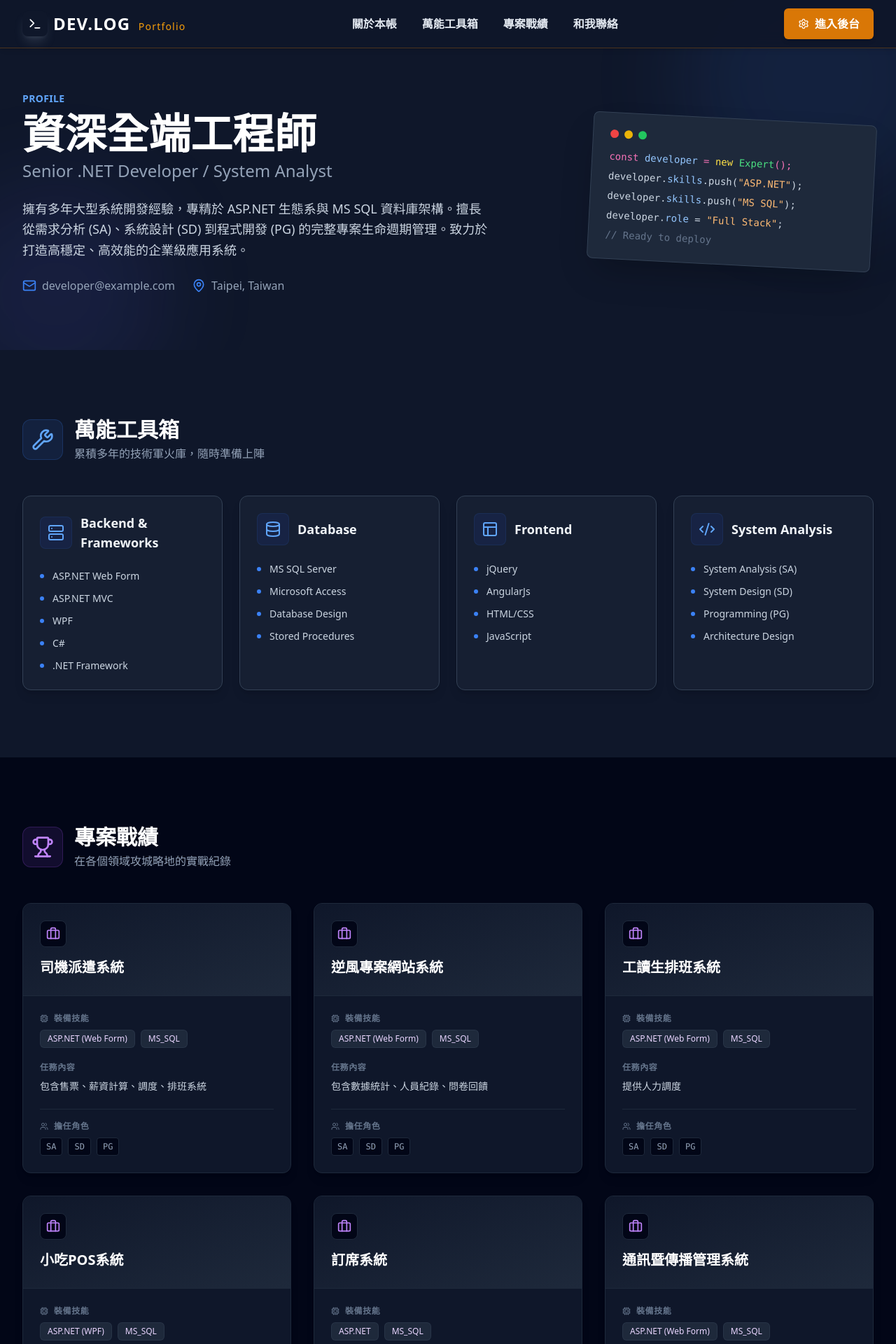
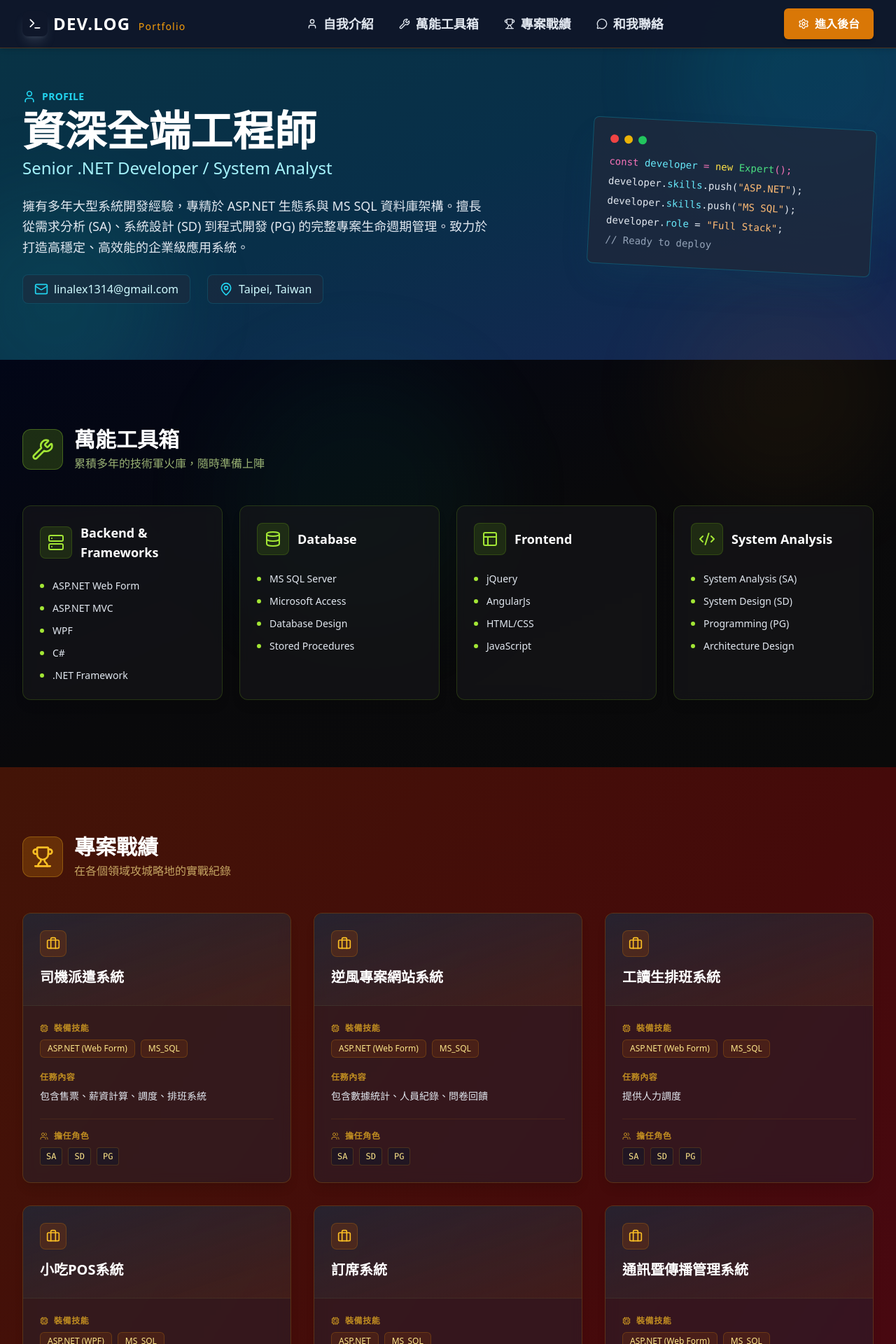
Before and after one commit to linalex1314/AlexWeb, a React (Vite) app: page / in a window 1280 px wide. Shown: the top 1920 px of the page at 70% size. Built offline with nearby package versions, Linux system fonts and the light colour scheme.

Commit message:
Update UI: larger nav fonts, section color contrast, contact form with EmailJS

```diff
--- a/components/Hero.tsx
+++ b/components/Hero.tsx
@@ -1,63 +1,66 @@
 import React from 'react';
 import { useContent } from '../context/ContentContext';
-import { Mail, MapPin } from 'lucide-react';
+import { Mail, MapPin, User } from 'lucide-react';
 
 export const Hero: React.FC = () => {
   const { data } = useContent();
   const { profile } = data;
 
   return (
-    <section id="about" className="relative pt-32 pb-20 overflow-hidden">
+    <section id="about" className="relative pt-32 pb-20 overflow-hidden bg-gradient-to-br from-cyan-950 via-sky-950 to-blue-950">
       {/* Background Decor */}
-      <div className="absolute top-0 right-0 -mr-20 -mt-20 w-96 h-96 bg-blue-500/10 rounded-full blur-3xl pointer-events-none" />
-      <div className="absolute bottom-0 left-0 -ml-20 -mb-20 w-80 h-80 bg-indigo-500/10 rounded-full blur-3xl pointer-events-none" />
+      <div className="absolute top-0 right-0 -mr-20 -mt-20 w-96 h-96 bg-cyan-500/10 rounded-full blur-3xl pointer-events-none" />
+      <div className="absolute bottom-0 left-0 -ml-20 -mb-20 w-80 h-80 bg-teal-500/10 rounded-full blur-3xl pointer-events-none" />
 
       <div className="max-w-7xl mx-auto px-4 sm:px-6 lg:px-8 relative z-10">
         <div className="flex flex-col md:flex-row items-start md:items-center justify-between gap-12">
 
           <div className="flex-1 space-y-6">
             <div className="space-y-2">
-              <span className="text-blue-400 font-semibold tracking-wide uppercase text-sm">Profile</span>
+              <div className="flex items-center gap-2">
+                <User className="w-5 h-5 text-cyan-400" />
+                <span className="text-cyan-400 font-semibold tracking-wide uppercase text-sm">Profile</span>
+              </div>
               <h1 className="text-4xl md:text-6xl font-bold text-white leading-tight">
                 {profile.name}
               </h1>
-              <h2 className="text-xl md:text-2xl text-slate-400 font-medium">
+              <h2 className="text-xl md:text-2xl text-cyan-200 font-medium">
                 {profile.title}
               </h2>
             </div>
 
             <div className="max-w-2xl">
-              <p className="text-lg text-slate-300 leading-relaxed whitespace-pre-wrap">
+              <p className="text-lg text-slate-200 leading-relaxed whitespace-pre-wrap">
                 {profile.summary}
               </p>
             </div>
 
-            <div className="flex flex-wrap gap-6 text-slate-400">
-                <div className="flex items-center gap-2">
-                    <Mail className="w-5 h-5 text-blue-500" />
-                    <span>{profile.email}</span>
+            <div className="flex flex-wrap gap-6">
+                <div className="flex items-center gap-2 bg-slate-800/60 px-4 py-2 rounded-lg border border-cyan-500/20">
+                    <Mail className="w-5 h-5 text-cyan-400" />
+                    <span className="text-cyan-100">{profile.email}</span>
                 </div>
-                <div className="flex items-center gap-2">
-                    <MapPin className="w-5 h-5 text-blue-500" />
-                    <span>{profile.location}</span>
+                <div className="flex items-center gap-2 bg-slate-800/60 px-4 py-2 rounded-lg border border-cyan-500/20">
+                    <MapPin className="w-5 h-5 text-cyan-400" />
+                    <span className="text-cyan-100">{profile.location}</span>
                 </div>
             </div>
           </div>
 
           {/* Decorative Code Block visual */}
           <div className="hidden md:block w-1/3">
-             <div className="bg-slate-800 rounded-lg p-6 border border-slate-700 shadow-2xl transform rotate-3 hover:rotate-0 transition-transform duration-500">
+             <div className="bg-slate-800/80 rounded-lg p-6 border border-cyan-500/30 shadow-2xl shadow-cyan-900/20 transform rotate-3 hover:rotate-0 transition-transform duration-500">
                 <div className="flex gap-2 mb-4">
                     <div className="w-3 h-3 rounded-full bg-red-500"/>
                     <div className="w-3 h-3 rounded-full bg-yellow-500"/>
                     <div className="w-3 h-3 rounded-full bg-green-500"/>
                 </div>
                 <div className="space-y-2 font-mono text-sm">
-                    <div className="text-pink-400">const <span className="text-blue-300">developer</span> = <span className="text-yellow-300">new</span> <span className="text-green-400">Expert</span>();</div>
-                    <div className="text-slate-300">developer.<span className="text-blue-300">skills</span>.push(<span className="text-orange-300">"ASP.NET"</span>);</div>
-                    <div className="text-slate-300">developer.<span className="text-blue-300">skills</span>.push(<span className="text-orange-300">"MS SQL"</span>);</div>
-                    <div className="text-slate-300">developer.<span className="text-blue-300">role</span> = <span className="text-orange-300">"Full Stack"</span>;</div>
-                    <div className="text-slate-500">// Ready to deploy</div>
+                    <div className="text-pink-400">const <span className="text-cyan-300">developer</span> = <span className="text-yellow-300">new</span> <span className="text-green-400">Expert</span>();</div>
+                    <div className="text-slate-200">developer.<span className="text-cyan-300">skills</span>.push(<span className="text-orange-300">"ASP.NET"</span>);</div>
+                    <div className="text-slate-200">developer.<span className="text-cyan-300">skills</span>.push(<span className="text-orange-300">"MS SQL"</span>);</div>
+                    <div className="text-slate-200">developer.<span className="text-cyan-300">role</span> = <span className="text-orange-300">"Full Stack"</span>;</div>
+                    <div className="text-slate-400">// Ready to deploy</div>
                 </div>
              </div>
           </div>
--- a/components/Navbar.tsx
+++ b/components/Navbar.tsx
@@ -1,6 +1,6 @@
 import React, { useState, useRef, useEffect } from 'react';
 import { useContent } from '../context/ContentContext';
-import { Terminal, Settings, ArrowLeft, Menu, X, KeyRound, Check, Lock, Eye, EyeOff } from 'lucide-react';
+import { Terminal, Settings, ArrowLeft, Menu, X, KeyRound, Check, Lock, Eye, EyeOff, User, Wrench, Trophy, MessageCircle } from 'lucide-react';
 
 export const Navbar: React.FC = () => {
   const { currentPage, switchPage } = useContent();
@@ -28,10 +28,10 @@ export const Navbar: React.FC = () => {
   const navClass = "fixed top-0 left-0 right-0 z-50 bg-slate-900/95 backdrop-blur-md border-b border-amber-600/30 shadow-md transition-all duration-300";
 
   const navItems = [
-    { label: '關於本帳', id: 'about' },
-    { label: '萬能工具箱', id: 'skills' },
-    { label: '專案戰績', id: 'projects' },
-    { label: '和我聯絡', id: 'contact' },
+    { label: '自我介紹', id: 'about', icon: User },
+    { label: '萬能工具箱', id: 'skills', icon: Wrench },
+    { label: '專案戰績', id: 'projects', icon: Trophy },
+    { label: '和我聯絡', id: 'contact', icon: MessageCircle },
   ];
 
   const handleScroll = (id: string) => {
@@ -80,15 +80,19 @@ export const Navbar: React.FC = () => {
             {/* Desktop Navigation */}
             {currentPage === 'home' && !isLoginMode && (
                 <div className="hidden md:flex items-center space-x-1">
-                {navItems.map((item) => (
+                {navItems.map((item) => {
+                    const IconComponent = item.icon;
+                    return (
                     <button
                     key={item.label}
                     onClick={() => handleScroll(item.id)}
-                    className="px-4 py-2 text-base font-semibold text-slate-200 hover:text-amber-400 hover:bg-slate-800 rounded-lg transition-all duration-200"
+                    className="flex items-center gap-2 px-4 py-2 text-lg font-bold text-slate-200 hover:text-amber-400 hover:bg-slate-800 rounded-lg transition-all duration-200"
                     >
+                    <IconComponent className="w-4 h-4" />
                     {item.label}
                     </button>
-                ))}
+                    );
+                })}
                 </div>
             )}
 
@@ -169,15 +173,19 @@ export const Navbar: React.FC = () => {
       {isMenuOpen && (
           <div className="md:hidden bg-slate-900 border-t border-amber-600/30 absolute w-full shadow-xl">
               <div className="px-4 pt-2 pb-6 space-y-2">
-                  {currentPage === 'home' && navItems.map((item) => (
+                  {currentPage === 'home' && navItems.map((item) => {
+                      const IconComponent = item.icon;
+                      return (
                       <button
                           key={item.label}
                           onClick={() => handleScroll(item.id)}
-                          className="block w-full text-left px-4 py-3 text-lg font-semibold text-slate-200 hover:text-amber-400 hover:bg-slate-800 rounded-lg"
+                          className="flex items-center gap-3 w-full text-left px-4 py-3 text-xl font-bold text-slate-200 hover:text-amber-400 hover:bg-slate-800 rounded-lg"
                       >
+                          <IconComponent className="w-5 h-5" />
                           {item.label}
                       </button>
-                  ))}
+                      );
+                  })}
 
                   <div className="pt-4 mt-4 border-t border-slate-700">
                     {currentPage === 'home' ? (
--- a/components/Projects.tsx
+++ b/components/Projects.tsx
@@ -6,30 +6,33 @@ export const Projects: React.FC = () => {
   const { data } = useContent();
 
   return (
-    <section id="projects" className="py-24 bg-slate-950">
-      <div className="max-w-7xl mx-auto px-4 sm:px-6 lg:px-8">
+    <section id="projects" className="py-24 bg-gradient-to-br from-orange-950 via-red-950 to-rose-950">
+      {/* Background Accent */}
+      <div className="absolute top-1/2 right-0 w-80 h-80 bg-amber-500/5 rounded-full blur-3xl pointer-events-none" />
+
+      <div className="max-w-7xl mx-auto px-4 sm:px-6 lg:px-8 relative z-10">
         <div className="flex items-center gap-4 mb-12">
-            <div className="p-3 bg-purple-500/10 rounded-xl border border-purple-500/20">
-                <Trophy className="w-8 h-8 text-purple-400" />
+            <div className="p-3 bg-amber-500/20 rounded-xl border border-amber-400/30">
+                <Trophy className="w-8 h-8 text-amber-400" />
             </div>
             <div>
                 <h2 className="text-3xl font-bold text-white">專案戰績</h2>
-                <p className="text-slate-400 mt-1">在各個領域攻城略地的實戰紀錄</p>
+                <p className="text-amber-200/70 mt-1">在各個領域攻城略地的實戰紀錄</p>
             </div>
         </div>
 
         <div className="grid grid-cols-1 md:grid-cols-2 lg:grid-cols-3 gap-8">
           {data.projects.map((project) => (
-            <div key={project.id} className="group bg-slate-900 rounded-xl overflow-hidden border border-slate-800 hover:border-purple-500/30 shadow-lg hover:shadow-purple-900/10 transition-all duration-300 flex flex-col">
+            <div key={project.id} className="group bg-slate-800/40 backdrop-blur rounded-xl overflow-hidden border border-amber-500/20 hover:border-amber-400/40 shadow-lg hover:shadow-amber-900/20 transition-all duration-300 flex flex-col">
 
               {/* Header */}
-              <div className="p-6 border-b border-slate-800 bg-gradient-to-br from-slate-900 to-slate-800 group-hover:from-slate-800 group-hover:to-slate-900 transition-colors">
+              <div className="p-6 border-b border-amber-500/10 bg-gradient-to-br from-slate-800/60 to-amber-900/20 group-hover:from-slate-800/80 group-hover:to-amber-900/30 transition-colors">
                 <div className="flex items-start justify-between mb-4">
-                    <div className="p-2 bg-slate-950 rounded-lg text-purple-400 border border-slate-800">
+                    <div className="p-2 bg-amber-900/40 rounded-lg text-amber-400 border border-amber-500/20">
                         <Briefcase className="w-5 h-5"/>
                     </div>
                 </div>
-                <h3 className="text-xl font-bold text-white mb-1 block leading-tight group-hover:text-purple-300 transition-colors">
+                <h3 className="text-xl font-bold text-white mb-1 block leading-tight group-hover:text-amber-300 transition-colors">
                     {project.name || '未命名專案'}
                 </h3>
               </div>
@@ -39,13 +42,13 @@ export const Projects: React.FC = () => {
 
                 {/* Tech Stack */}
                 <div>
-                   <div className="flex items-center gap-2 text-xs font-bold text-slate-500 uppercase tracking-wider mb-2">
+                   <div className="flex items-center gap-2 text-xs font-bold text-amber-400/70 uppercase tracking-wider mb-2">
                         <Cpu className="w-3 h-3" />
                         <span>裝備技能</span>
                    </div>
                    <div className="flex flex-wrap gap-2">
                         {project.tech?.map((t, i) => (
-                            <span key={i} className="px-2.5 py-1 text-xs font-medium rounded-md bg-slate-800 text-purple-200 border border-slate-700/50">
+                            <span key={i} className="px-2.5 py-1 text-xs font-medium rounded-md bg-amber-900/30 text-amber-200 border border-amber-500/20">
                                 {t}
                             </span>
                         ))}
@@ -54,21 +57,21 @@ export const Projects: React.FC = () => {
 
                 {/* Description */}
                 <div className="flex-1">
-                     <div className="text-xs font-bold text-slate-500 uppercase tracking-wider mb-2">任務內容</div>
-                     <p className="text-sm text-slate-300 leading-relaxed whitespace-pre-wrap">
+                     <div className="text-xs font-bold text-amber-400/70 uppercase tracking-wider mb-2">任務內容</div>
+                     <p className="text-sm text-slate-200 leading-relaxed whitespace-pre-wrap">
                         {project.description}
                      </p>
                 </div>
 
                 {/* Roles */}
-                <div className="pt-4 mt-auto border-t border-slate-800">
+                <div className="pt-4 mt-auto border-t border-amber-500/10">
                     <div className="flex items-center gap-2 mb-2">
-                         <Users className="w-3 h-3 text-slate-500" />
-                         <span className="text-xs font-bold text-slate-500 uppercase tracking-wider">擔任角色</span>
+                         <Users className="w-3 h-3 text-amber-400/70" />
+                         <span className="text-xs font-bold text-amber-400/70 uppercase tracking-wider">擔任角色</span>
                     </div>
                     <div className="flex gap-2">
                         {project.roles?.map((r, i) => (
-                            <span key={i} className="text-xs text-slate-400 font-mono bg-slate-950 px-2 py-1 rounded border border-slate-800">
+                            <span key={i} className="text-xs text-amber-200 font-mono bg-slate-900/50 px-2 py-1 rounded border border-amber-500/20">
                                 {r}
                             </span>
                         ))}
--- a/components/Skills.tsx
+++ b/components/Skills.tsx
@@ -13,34 +13,37 @@ export const Skills: React.FC = () => {
   const { data } = useContent();
 
   return (
-    <section id="skills" className="py-24 bg-slate-900 relative">
-      <div className="max-w-7xl mx-auto px-4 sm:px-6 lg:px-8">
+    <section id="skills" className="py-24 bg-gradient-to-br from-slate-950 via-zinc-950 to-neutral-950 relative">
+      {/* Background Accent */}
+      <div className="absolute top-0 left-1/4 w-96 h-96 bg-emerald-500/5 rounded-full blur-3xl pointer-events-none" />
+
+      <div className="max-w-7xl mx-auto px-4 sm:px-6 lg:px-8 relative z-10">
         <div className="flex items-center gap-4 mb-12">
-            <div className="p-3 bg-blue-500/10 rounded-xl border border-blue-500/20">
-                <Wrench className="w-8 h-8 text-blue-400" />
+            <div className="p-3 bg-lime-500/20 rounded-xl border border-lime-400/30">
+                <Wrench className="w-8 h-8 text-lime-400" />
             </div>
             <div>
                 <h2 className="text-3xl font-bold text-white">萬能工具箱</h2>
-                <p className="text-slate-400 mt-1">累積多年的技術軍火庫，隨時準備上陣</p>
+                <p className="text-lime-200/70 mt-1">累積多年的技術軍火庫，隨時準備上陣</p>
             </div>
         </div>
 
         <div className="grid grid-cols-1 md:grid-cols-2 lg:grid-cols-4 gap-6">
           {data.skills.map((category) => (
-            <div key={category.id} className="bg-slate-800/50 border border-slate-700 rounded-xl p-6 hover:bg-slate-800 hover:border-blue-500/50 transition-all duration-300 group shadow-lg hover:shadow-blue-500/10">
+            <div key={category.id} className="bg-zinc-900/60 backdrop-blur border border-lime-500/20 rounded-xl p-6 hover:bg-zinc-800/70 hover:border-lime-400/40 transition-all duration-300 group shadow-lg hover:shadow-lime-500/10">
               <div className="flex items-center gap-3 mb-6">
-                <div className="p-2.5 bg-blue-900/20 rounded-lg text-blue-400 group-hover:text-blue-300 transition-colors border border-blue-500/10">
+                <div className="p-2.5 bg-lime-900/40 rounded-lg text-lime-400 group-hover:text-lime-300 transition-colors border border-lime-500/20">
                   {icons[category.id] || <Code2 className="w-6 h-6" />}
                 </div>
-                <h3 className="font-bold text-lg text-slate-100">{category.title}</h3>
+                <h3 className="font-bold text-lg text-white">{category.title}</h3>
               </div>
 
               <div className="space-y-3">
                 {category.items?.map((item, idx) => (
                   <div key={idx} className="relative group/item">
                     <div className="flex items-center gap-3">
-                        <div className="w-1.5 h-1.5 rounded-full bg-blue-500 group-hover/item:scale-125 transition-transform"></div>
-                        <span className="text-slate-300 text-sm font-medium group-hover/item:text-white transition-colors">{item}</span>
+                        <div className="w-1.5 h-1.5 rounded-full bg-lime-400 group-hover/item:scale-125 transition-transform"></div>
+                        <span className="text-slate-200 text-sm font-medium group-hover/item:text-lime-300 transition-colors">{item}</span>
                     </div>
                   </div>
                 ))}
--- a/constants.ts
+++ b/constants.ts
@@ -114,7 +114,7 @@ export const INITIAL_PROFILE = {
   name: '資深全端工程師',
   title: 'Senior .NET Developer / System Analyst',
   summary: '擁有多年大型系統開發經驗，專精於 ASP.NET 生態系與 MS SQL 資料庫架構。擅長從需求分析 (SA)、系統設計 (SD) 到程式開發 (PG) 的完整專案生命週期管理。致力於打造高穩定、高效能的企業級應用系統。',
-  email: 'developer@example.com',
+  email: 'linalex1314@gmail.com',
   location: 'Taipei, Taiwan',
 };
 
--- a/index.html
+++ b/index.html
@@ -28,5 +28,7 @@
     </style>
   </head>
   <body>
-    <div id="root"></div>    <script type="module" src="/index.tsx"></script>  </body>
+    <div id="root"></div>
+    <script type="module" src="/index.tsx"></script>
+  </body>
 </html>
```
Also changed, not shown: components/Contact.tsx (+178 -33 lines), components/Footer.tsx (+11 -4 lines), vite-env.d.ts (added, +12 -0 lines), 1 other file (tests, documents, lock files or other folders).
